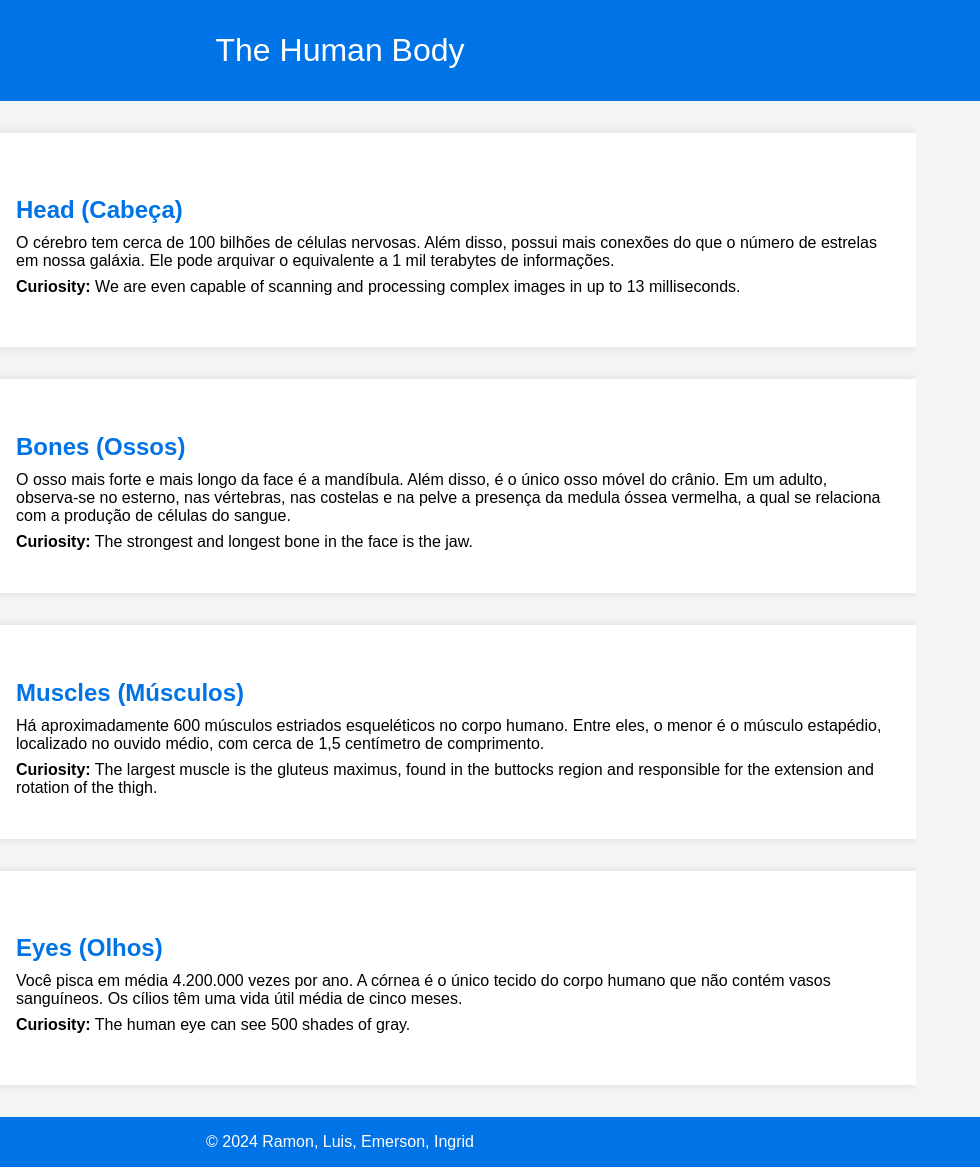
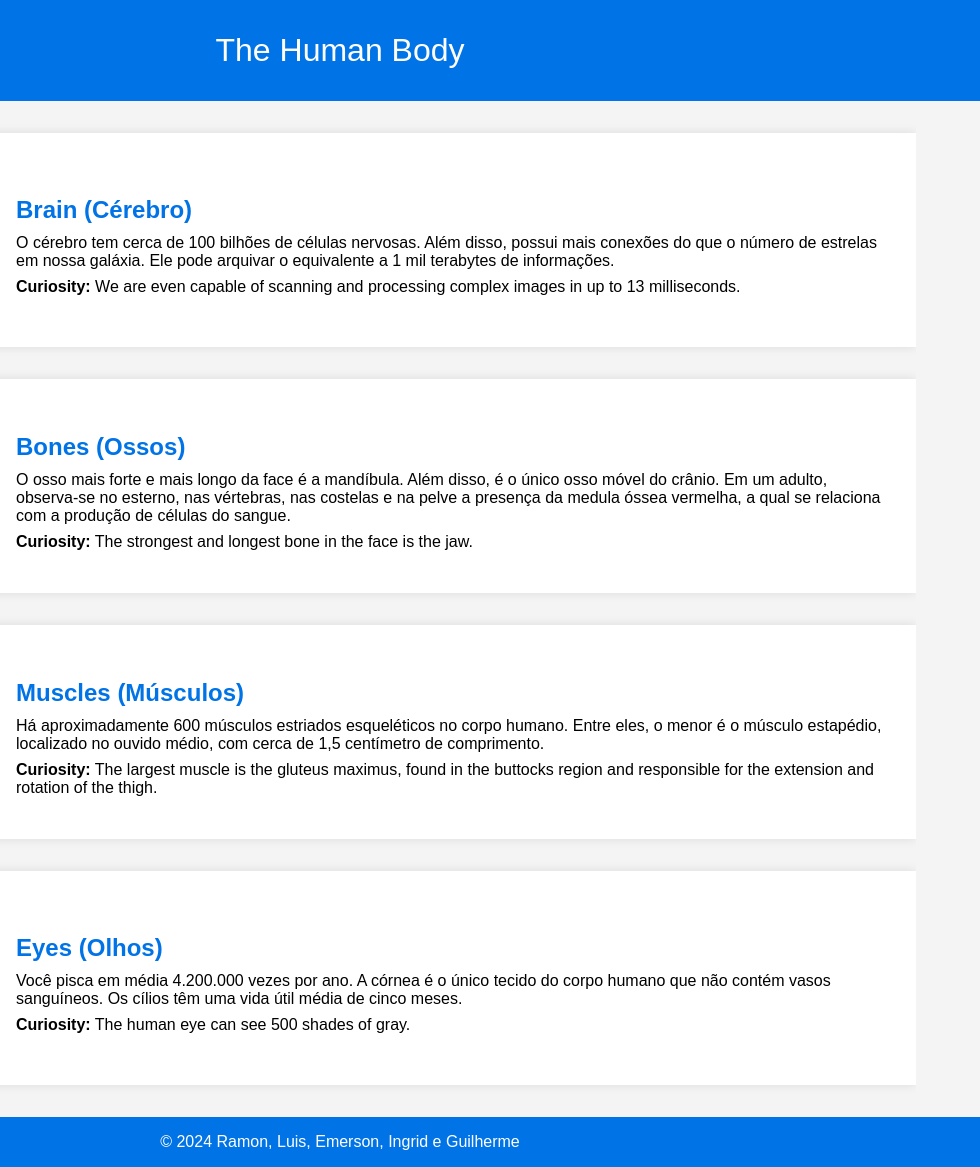
Before and after one commit to Ramonsantossss/Tranalho_ingles, a plain HTML site: page index.html in a window 1280 px wide. Shown: the full height of the page, 300-1280 px from the left. Drawn offline with Linux system fonts and the light colour scheme.

Commit message:
Add files via upload

```diff
--- a/index.html
+++ b/index.html
@@ -74,7 +74,7 @@
         <div class="section">
             <img src="https://telegra.ph/file/b3e182cf0617948b65f59.jpg" alt="Brain">
             <div>
-                <h2>Head (Cabeça)</h2>
+                <h2>Brain (Cérebro)</h2>
                 <p>O cérebro tem cerca de 100 bilhões de células nervosas.
                 Além disso, possui mais conexões do que o número de estrelas em nossa galáxia. Ele pode arquivar o equivalente a 1 mil terabytes de informações.</p>
                 <p><strong>Curiosity:</strong> We are even capable of scanning and processing complex images in up to 13 milliseconds.</p>
@@ -107,7 +107,7 @@ Além disso, é o único osso móvel do crânio. Em um adulto, observa-se no est
         </div>
     </div>
     <footer>
-        © 2024 Ramon, Luis, Emerson, Ingrid
+        © 2024 Ramon, Luis, Emerson, Ingrid e Guilherme
     </footer>
 </body>
 </html>
```
